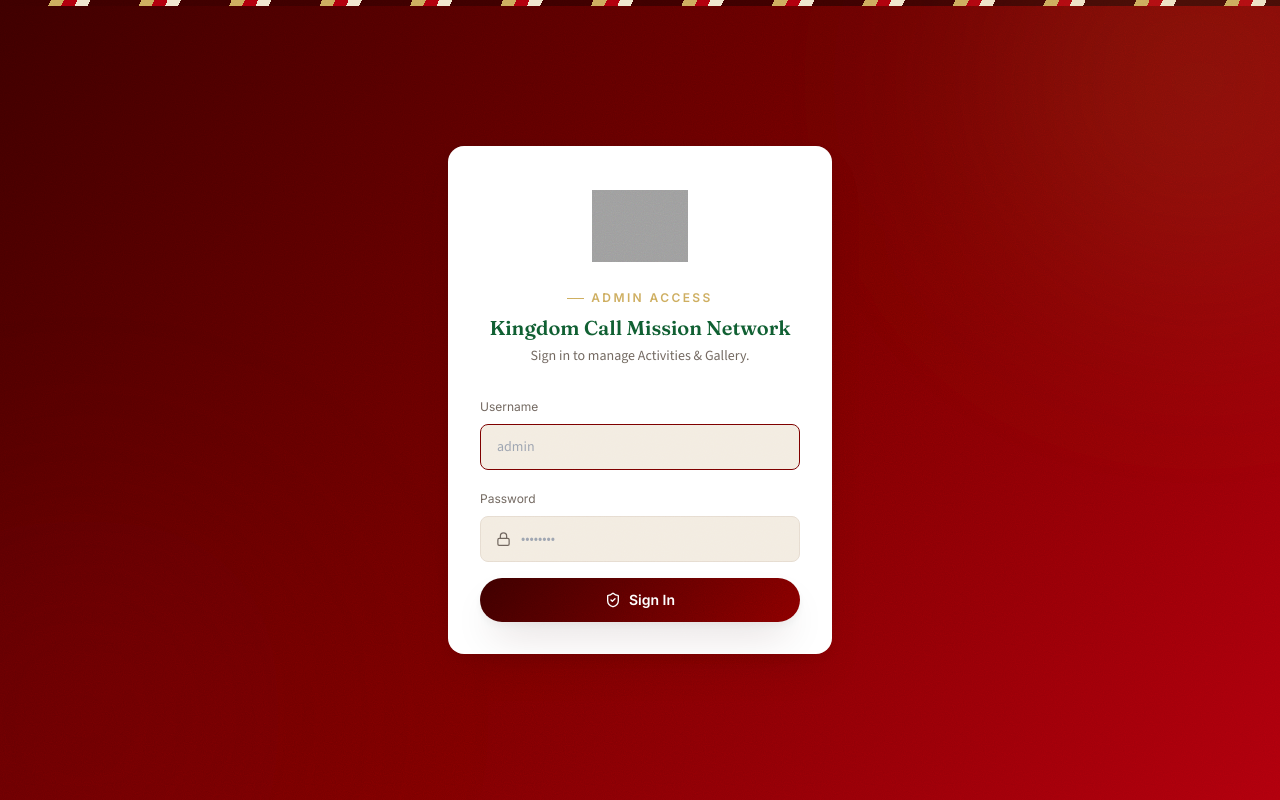
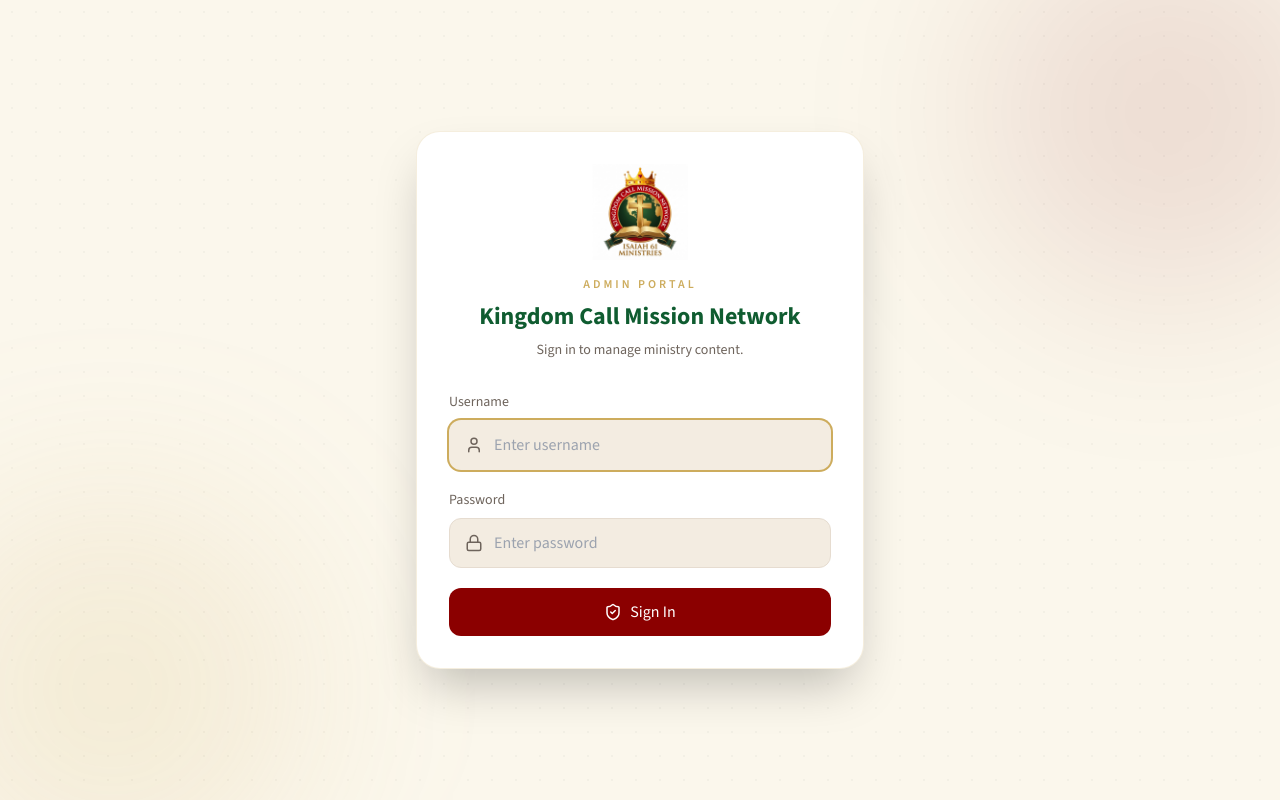
Before and after one commit to draron-dare-045/Kingdom_Ministry, a React (Vite) app in the folder kmc-source/: page /admin in a window 1280 px wide. Built offline with nearby package versions, Linux system fonts and the light colour scheme; no server answers; grey boxes are pictures that could not be loaded.

Commit message:
Styled admin login page

```diff
--- a/kmc-source/src/admin/AdminLogin.jsx
+++ b/kmc-source/src/admin/AdminLogin.jsx
@@ -1,11 +1,12 @@
 import { useState } from 'react'
 import { motion } from 'framer-motion'
-import { Lock, ShieldCheck } from 'lucide-react'
+import { Lock, ShieldCheck, User } from 'lucide-react'
 import { useAuth } from './AuthContext'
 import { org } from '../data'
 
 export default function AdminLogin() {
   const { login } = useAuth()
+
   const [username, setUsername] = useState('')
   const [password, setPassword] = useState('')
   const [error, setError] = useState('')
@@ -15,6 +16,7 @@
     e.preventDefault()
     setError('')
     setLoading(true)
+
     try {
       await login(username, password)
     } catch (err) {
@@ -25,57 +27,110 @@
   }
 
   return (
-    <div className="min-h-screen bg-brand-gradient-deep texture-grain flex items-center justify-center px-6 relative overflow-hidden">
-      <div className="absolute top-0 inset-x-0 h-1.5 ribbon-strip" />
-      <div className="absolute -top-32 -right-32 w-[420px] h-[420px] rounded-full bg-gold/10 blur-[110px]" />
-      <div className="absolute -bottom-32 -left-32 w-[420px] h-[420px] rounded-full bg-leaf/10 blur-[110px]" />
+    <div className="min-h-screen bg-cream flex items-center justify-center px-4 sm:px-6 relative overflow-hidden">
 
+      {/* Background Effects */}
+      <div className="absolute -top-20 -right-20 w-72 h-72 sm:w-96 sm:h-96 rounded-full bg-forest/10 blur-[90px]" />
+      <div className="absolute -bottom-20 -left-20 w-72 h-72 sm:w-96 sm:h-96 rounded-full bg-gold/15 blur-[90px]" />
+
+      {/* Decorative Grid */}
+      <div className="absolute inset-0 opacity-[0.03]">
+        <div className="w-full h-full bg-[radial-gradient(circle,_#000_1px,_transparent_1px)] bg-[length:24px_24px]" />
+      </div>
+
+      {/* Login Card */}
       <motion.div
-        initial={{ opacity: 0, y: 20 }}
+        initial={{ opacity: 0, y: 25 }}
         animate={{ opacity: 1, y: 0 }}
         transition={{ duration: 0.5 }}
-        className="relative w-full max-w-sm bg-white rounded-2xl shadow-lift p-8"
+        className="relative w-full max-w-md bg-white rounded-3xl shadow-2xl border border-gold/20 p-6 sm:p-8"
       >
-        <div className="flex flex-col items-center text-center mb-7">
-          <img src="/logo.svg" alt={org.name} className="w-24 h-24 object-contain mb-4" />
-          <p className="eyebrow mb-2">admin access</p>
-          <h1 className="font-display text-xl font-semibold text-kingdomGreen">{org.name}</h1>
-          <p className="text-sm text-muted mt-1">Sign in to manage Activities & Gallery.</p>
+        {/* Logo & Header */}
+        <div className="flex flex-col items-center text-center mb-8">
+          <img
+            src="/logo.png"
+            alt={org.name}
+            className="w-20 h-20 sm:w-24 sm:h-24 object-contain"
+          />
+
+          <span className="mt-4 text-xs uppercase tracking-[0.25em] text-gold font-semibold">
+            Admin Portal
+          </span>
+
+          <h1 className="mt-2 text-2xl font-bold text-kingdomGreen">
+            {org.name}
+          </h1>
+
+          <p className="mt-2 text-sm text-muted">
+            Sign in to manage ministry content.
+          </p>
         </div>
 
-        <form onSubmit={handleSubmit} className="space-y-4">
+        {/* Form */}
+        <form onSubmit={handleSubmit} className="space-y-5">
+
+          {/* Username */}
           <div>
-            <label className="text-xs font-label text-muted">Username</label>
-            <input
-              required
-              autoFocus
-              value={username}
-              onChange={(e) => setUsername(e.target.value)}
-              className="w-full mt-1.5 bg-surfaceAlt border border-border rounded-lg px-4 py-3 text-sm outline-none focus:border-forest transition-colors"
-              placeholder="admin"
-            />
-          </div>
-          <div>
-            <label className="text-xs font-label text-muted">Password</label>
-            <div className="relative mt-1.5">
-              <Lock size={15} className="absolute left-4 top-1/2 -translate-y-1/2 text-muted" />
+            <label className="block text-sm font-medium text-muted mb-2">
+              Username
+            </label>
+
+            <div className="relative">
+              <User
+                size={18}
+                className="absolute left-4 top-1/2 -translate-y-1/2 text-muted"
+              />
+
               <input
+                type="text"
                 required
-                type="password"
-                value={password}
-                onChange={(e) => setPassword(e.target.value)}
-                className="w-full bg-surfaceAlt border border-border rounded-lg pl-10 pr-4 py-3 text-sm outline-none focus:border-forest transition-colors"
-                placeholder="••••••••"
+                autoFocus
+                value={username}
+                onChange={(e) => setUsername(e.target.value)}
+                placeholder="Enter username"
+                className="w-full pl-11 pr-4 py-3 border border-border rounded-xl bg-surfaceAlt focus:outline-none focus:ring-2 focus:ring-gold focus:border-transparent"
               />
             </div>
           </div>
 
+          {/* Password */}
+          <div>
+            <label className="block text-sm font-medium text-muted mb-2">
+              Password
+            </label>
+
+            <div className="relative">
+              <Lock
+                size={18}
+                className="absolute left-4 top-1/2 -translate-y-1/2 text-muted"
+              />
+
+              <input
+                type="password"
+                required
+                value={password}
+                onChange={(e) => setPassword(e.target.value)}
+                placeholder="Enter password"
+                className="w-full pl-11 pr-4 py-3 border border-border rounded-xl bg-surfaceAlt focus:outline-none focus:ring-2 focus:ring-gold focus:border-transparent"
+              />
+            </div>
+          </div>
+
+          {/* Error */}
           {error && (
-            <p className="text-xs text-wine bg-wine/5 border border-wine/20 rounded-lg px-3 py-2">{error}</p>
+            <div className="bg-red-50 border border-red-200 text-red-600 text-sm rounded-xl px-4 py-3">
+              {error}
+            </div>
           )}
 
-          <button type="submit" disabled={loading} className="btn-primary w-full disabled:opacity-60">
-            <ShieldCheck size={16} /> {loading ? 'Signing in...' : 'Sign In'}
+          {/* Submit Button */}
+          <button
+            type="submit"
+            disabled={loading}
+            className="w-full bg-[#8B0000] hover:bg-[#6E0000] text-white font-medium py-3 rounded-xl transition duration-300 flex items-center justify-center gap-2 disabled:opacity-60"
+          >
+            <ShieldCheck size={18} />
+            {loading ? 'Signing In...' : 'Sign In'}
           </button>
         </form>
       </motion.div>
```
